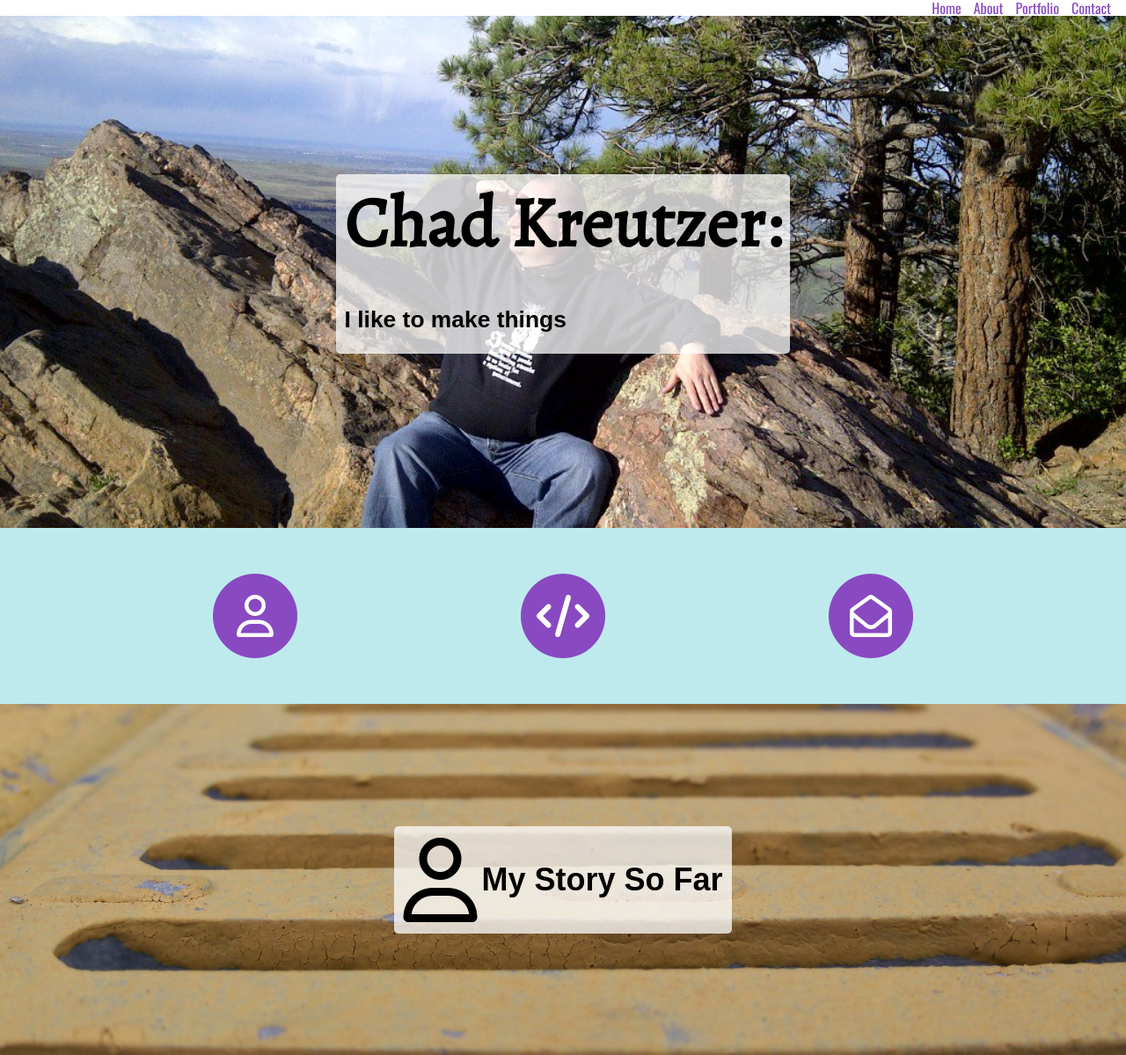
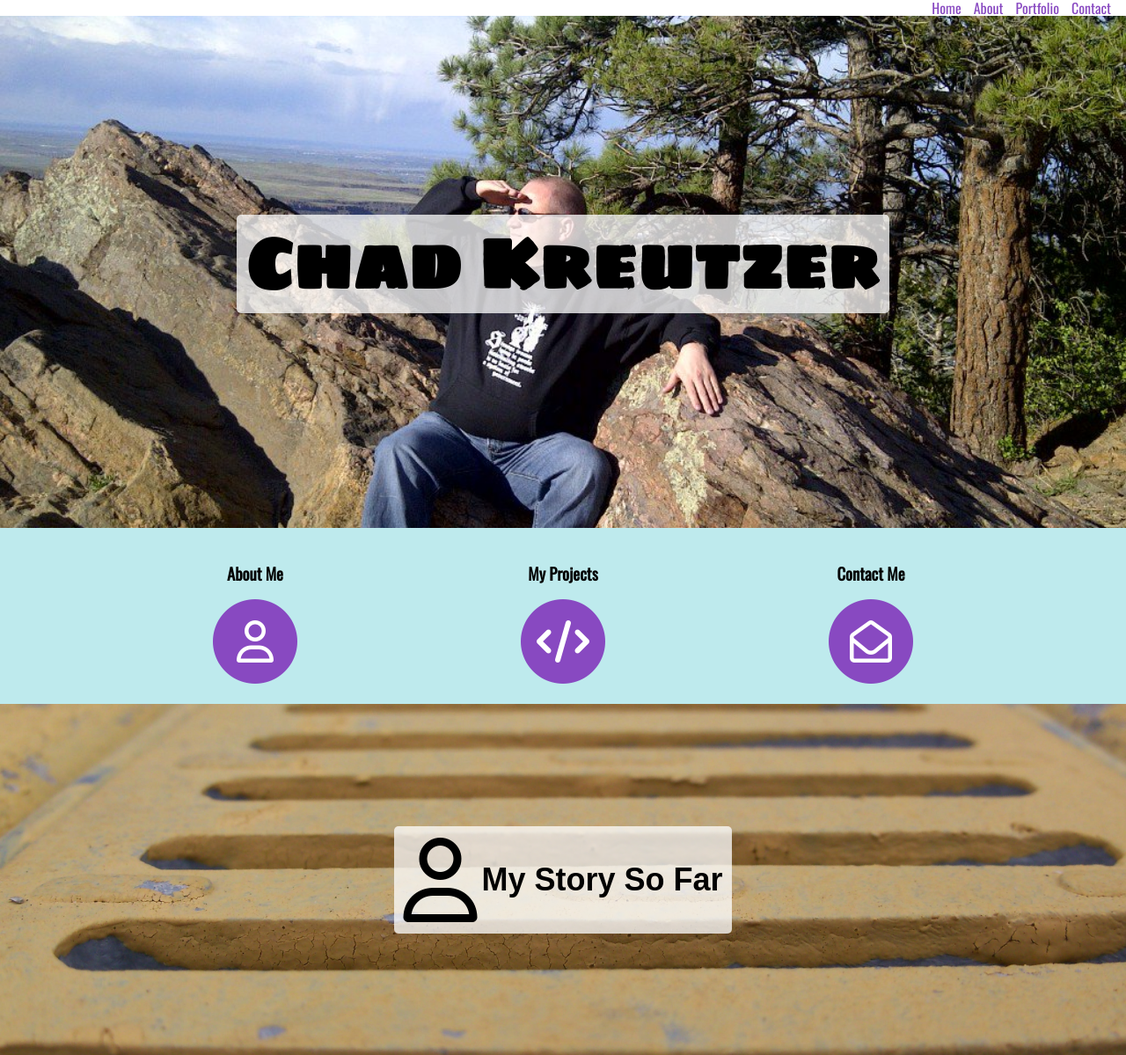
Before and after one commit to ChadKreutzer/chadkreutzer, a Node server app: template views/index.hbs in a window 1280 px wide. Shown: the top 1199 px of the page at 88% size. Run offline with Node 20, Linux system fonts and the light colour scheme; the template is opened without the code that fills it, so the values that code supplies are empty; some libraries are stand-ins or nearby versions.

Commit message:
restyle MVP complete

```diff
--- a/public/stylesheets/style.css
+++ b/public/stylesheets/style.css
@@ -6,7 +6,7 @@
  * 2. Prevent adjustments of font size after orientation changes in
  *    IE on Windows Phone and in iOS.
  */
-@import url("https://fonts.googleapis.com/css?family=Alegreya|Oswald");
+@import url("https://fonts.googleapis.com/css?family=Sigmar+One|Oswald");
 html {
   line-height: 1.15;
   /* 1 */
@@ -409,20 +409,21 @@ a {
   a:active {
     color: #7f7687; }
 
-body, h1 small {
+body {
   font-family: 'Ariel', sans-serif; }
 
 h1 {
   font-size: 3.5em;
-  font-family: 'Alegreya', serif; }
+  font-family: 'Sigmar One', cursive; }
   @media only screen and (max-width: 360px) {
     h1 {
       font-size: 3.3em; } }
   @media only screen and (min-width: 768px) {
     h1 {
       font-size: 5em; } }
-  h1 small {
-    font-size: .33em; }
+
+h3 {
+  text-align: center; }
 
 nav, h3, label, #submit {
   font-family: 'Oswald', sans-serif; }
@@ -431,7 +432,8 @@ header {
   position: fixed;
   top: 0;
   width: 100%;
-  background-color: white; }
+  background-color: white;
+  z-index: 2; }
   header nav {
     display: flex;
     justify-content: flex-end;
--- a/public/stylesheets/style.sass
+++ b/public/stylesheets/style.sass
@@ -1,5 +1,5 @@
 @import normalize
-@import url('https://fonts.googleapis.com/css?family=Alegreya|Oswald')
+@import url('https://fonts.googleapis.com/css?family=Sigmar+One|Oswald')
 
 =full-background
   background-size: cover
@@ -31,18 +31,19 @@ a
     color: rgb(127, 118, 135)
 
 
-body, h1 small
+body,
   font-family: 'Ariel', sans-serif
 
 h1
   font-size: 3.5em
-  font-family: 'Alegreya', serif
+  font-family: 'Sigmar One', cursive
   @media only screen and (max-width: 360px)
     font-size: 3.3em
   @media only screen and (min-width: 768px)
     font-size: 5em
-  small
-    font-size: .33em
+
+h3
+  text-align: center
 
 nav, h3, label, #submit
   font-family: 'Oswald', sans-serif
@@ -52,6 +53,7 @@ header
   top: 0
   width: 100%
   background-color: rgb(255, 255, 255)
+  z-index: 2
   nav
     display: flex
     justify-content: flex-end
--- a/views/index.hbs
+++ b/views/index.hbs
@@ -1,21 +1,28 @@
 <div id="home" class="section">
-  <h1>Chad Kreutzer:<br>
-    <small>I like to make things</small>
-  </h1>
+  <h1>Chad Kreutzer</h1>
 </div>
 <div id="home-body">
+  <div>
+  <h3>About Me</h3>
   <a class="fa-stack fa-3x" href="#about">
   <i class="fa fa-circle fa-stack-2x"></i>
   <i class="fa fa-user-o fa-stack-1x fa-inverse"></i>
 </a>
+</div>
+<div>
+  <h3>My Projects</h3>
   <a class="fa-stack fa-3x" href="#portfolio">
   <i class="fa fa-circle fa-stack-2x"></i>
   <i class="fa fa-code fa-stack-1x fa-inverse"></i>
 </a>
+</div>
+<div>
+  <h3>Contact Me</h3>
   <a class="fa-stack fa-3x" href="#contact">
   <i class="fa fa-circle fa-stack-2x"></i>
   <i class="fa fa-envelope-open-o fa-stack-1x fa-inverse"></i>
 </a>
+</div>
 </div>
 
 <div id="about" class="section">
```
Also changed, not shown: README.md, 1 other file.
